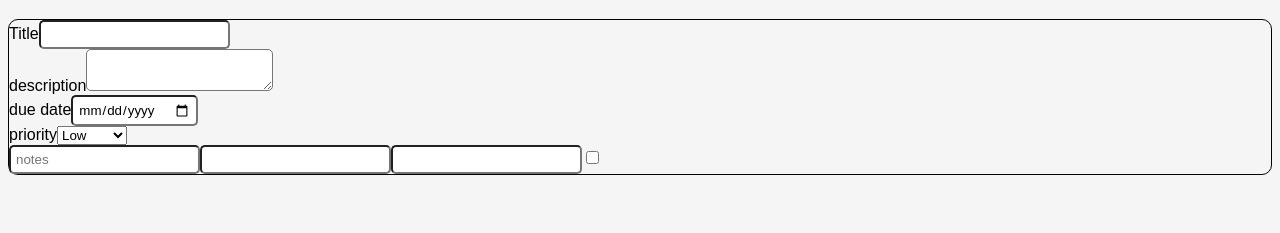
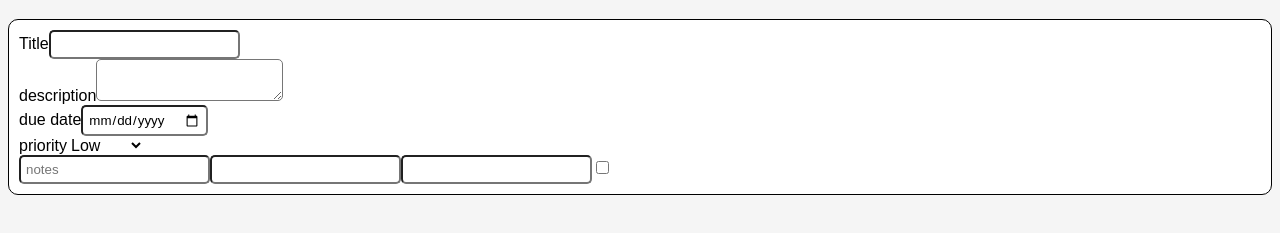
Before and after one commit to jenarofv/todo-list, a website built with webpack: page src/template.html in a window 1280 px wide. Shown: the part 61-294 px from the top of the page. Built offline with nearby package versions, Linux system fonts and the light colour scheme.

Commit message:
WIP: better styling for (blank) todo items

```diff
--- a/src/style.css
+++ b/src/style.css
@@ -5,6 +5,8 @@
   --big-border-radius: 10px;
   --small-border-radius: 5px;
   --small-padding: 10px;
+  --todo-card-bg: white;
+  --shadow: hsl(0deg 0 50%);
   box-sizing: content-box;
   font-family: Arial, Ubuntu, sans-serif;
   color: var(--font-color);
@@ -15,6 +17,7 @@
     --bg-color: #3f4f4f;
     --font-color: whitesmoke;
     --input-color: dimgray;
+    --todo-card-bg: black;
   }
 }
 
@@ -25,6 +28,12 @@ body {
 .todo {
   border: 1px solid var(--font-color);
   border-radius: var(--big-border-radius);
+  padding: var(--small-padding);
+  background-color: var(--todo-card-bg);
+}
+
+.todo:focus-within, .todo:hover {
+  box-shadow: 0 0 5px 5px var(--shadow);
 }
 
 textarea {
@@ -44,3 +53,10 @@ button {
   border-radius: var(--small-border-radius);
   padding: var(--small-border-radius);
 }
+
+select {
+  font-size: 1.0em;
+  background-color: transparent;
+  border-radius: var(--small-border-radius);
+  border: none;
+}
```
